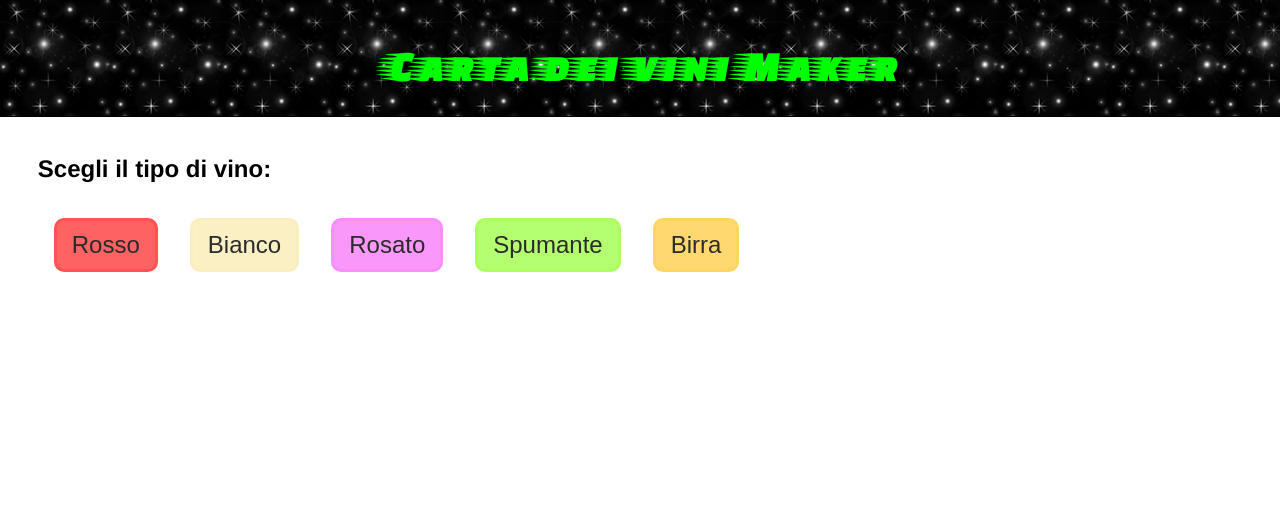
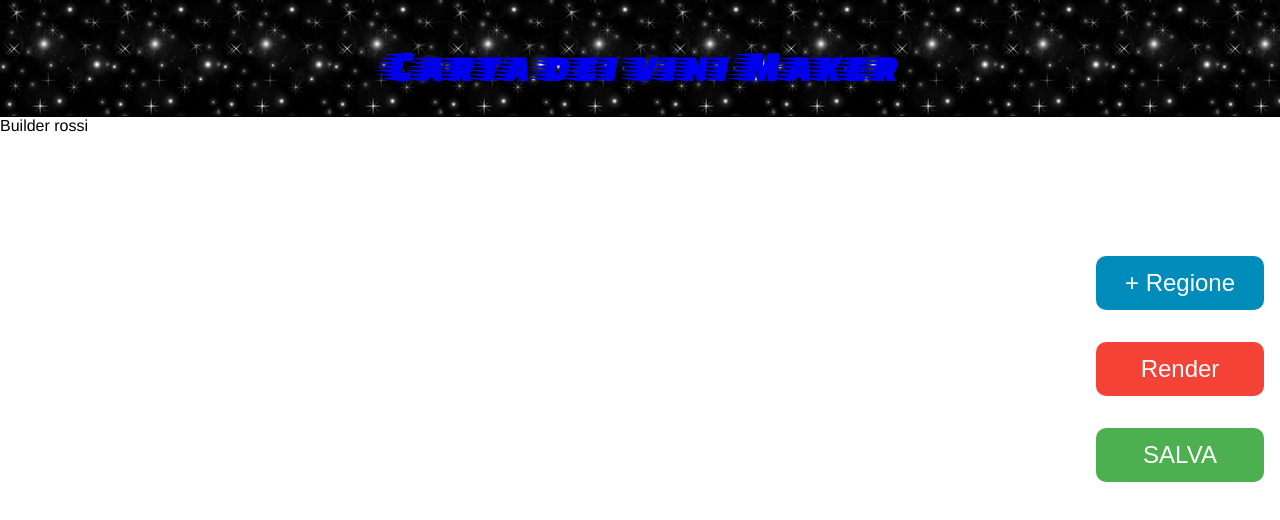
Before and after one commit to andreaiaia/cartaViniMaker, a React (Create React App) app: page /rossi in a window 1280 px wide. Shown: the top 520 px of the page. Built offline with nearby package versions, Linux system fonts and the light colour scheme.

Commit message:
add react router package

```diff
--- a/package.json
+++ b/package.json
@@ -8,6 +8,7 @@
     "@testing-library/user-event": "^13.5.0",
     "react": "^18.2.0",
     "react-dom": "^18.2.0",
+    "react-router-dom": "^6.3.0",
     "react-scripts": "^5.0.1",
     "react-table": "^7.8.0",
     "web-vitals": "^2.1.4"
--- a/src/App.jsx
+++ b/src/App.jsx
@@ -1,21 +1,42 @@
-import React, { useState } from 'react';
+import React from 'react';
+import { BrowserRouter, Routes, Route } from 'react-router-dom';
 import './App.css';
 import Header from './Components/Header';
 import Main from './Components/MainChoice';
 import Builder from './Components/Builder';
 
 function App() {
-  const [menu, setMenu] = useState('');
-
-  const choiceHandler = (choice) => {
-    setMenu(choice)
-  }
-
   return (
     <div className="App">
+      <BrowserRouter>
         <Header />
-        {(menu === '') && <Main choiceHandler={choiceHandler} />}
-        {(menu !== '') && <Builder choice={menu} />}
+        <Routes>
+          <Route
+            exact path='/'
+            element={<Main />}
+          />
+          <Route
+            exact path='/rossi'
+            element={<Builder choice={'rossi'} />}
+          />
+          <Route
+            exact path='/bianchi'
+            element={<Builder choice={'bianchi'} />}
+          />
+          <Route
+            exact path='/rosati'
+            element={<Builder choice={'rosati'} />}
+          />
+          <Route
+            exact path='/bollicine'
+            element={<Builder choice={'bollicine'} />}
+          />
+          <Route
+            exact path='/birre'
+            element={<Builder choice={'birre'} />}
+          />
+        </Routes>
+      </BrowserRouter>
     </div>
   );
 }
--- a/src/Components/Aside.module.css
+++ b/src/Components/Aside.module.css
@@ -13,6 +13,14 @@ aside {
     width: 200px;
     display: flex;
     flex-direction: column;
+}
+
+a {
+    text-decoration: none;
+}
+
+a:visited {
+    color: inherit;
 }
 
 .btn {
--- a/src/Components/Header.jsx
+++ b/src/Components/Header.jsx
@@ -1,10 +1,13 @@
 import React from 'react';
+import { Link } from 'react-router-dom';
 import style from './Header.module.css';
 
 export default function Header() {
   return (
     <header className={style.header}>
-        <h1 className={`${style.logo} ${style.no_print}`}>Carta dei vini Maker</h1>
+        <Link to='/'>
+          <h1 className={`${style.logo} ${style.no_print}`}>Carta dei vini Maker</h1>
+        </Link>
     </header>
   )
 }
--- a/src/Components/Header.module.css
+++ b/src/Components/Header.module.css
@@ -1,4 +1,12 @@
 @import url('https://fonts.googleapis.com/css2?family=Faster+One&display=swap');
+
+a {
+    text-decoration: none;
+}
+
+a:visited {
+    color: inherit;
+}
 
 .header {
     background-image: url('../assets/bg_stars.gif');
--- a/src/Components/MainChoice.jsx
+++ b/src/Components/MainChoice.jsx
@@ -1,41 +1,42 @@
 import React from 'react';
+import { Link } from 'react-router-dom';
 import style from './MainChoice.module.css';
 
-export default function Main({ choiceHandler }) {
+export default function Main() {
   return (
     <main>
       <div id="scegli_tipo">
         <h2>Scegli il tipo di vino:</h2>
-            <button
-              onClick={() => choiceHandler('rosso')}
+        <Link
+          to='/rossi'
           className={`${style.btn} ${style.rosso}`}
         >
           Rosso
-            </button>
-            <button
-              onClick={() => choiceHandler('bianco')}
+        </Link>
+        <Link
+          to='/bianchi'
           className={`${style.btn} ${style.bianco}`}
         >
           Bianco
-            </button>
-            <button
-              onClick={() => choiceHandler('rosato')}
+        </Link>
+        <Link
+          to='/rosati'
           className={`${style.btn} ${style.rosato}`}
         >
           Rosato
-            </button>
-            <button
-              onClick={() => choiceHandler('spumante')}
+        </Link>
+        <Link
+          to='/bollicine'
           className={`${style.btn} ${style.spumante}`}
         >
           Spumante
-            </button>
-            <button
-              onClick={() => choiceHandler('birra')}
+        </Link>
+        <Link
+          to='/birre'
           className={`${style.btn} ${style.birra}`}
         >
           Birra
-            </button>
+        </Link>
       </div>
     </main>
   )
--- a/src/Components/MainChoice.module.css
+++ b/src/Components/MainChoice.module.css
@@ -8,6 +8,14 @@ main {
     width: calc(100% - 240px);
     min-height: 100%;
     margin: 1cm;
+}
+
+a {
+    text-decoration: none;
+}
+
+a:visited {
+    color: inherit;
 }
 
 .btn {
```
Also changed, not shown: 1 other file (tests, documents, lock files or other folders). Lines whose indentation alone changed are shown as unchanged.
